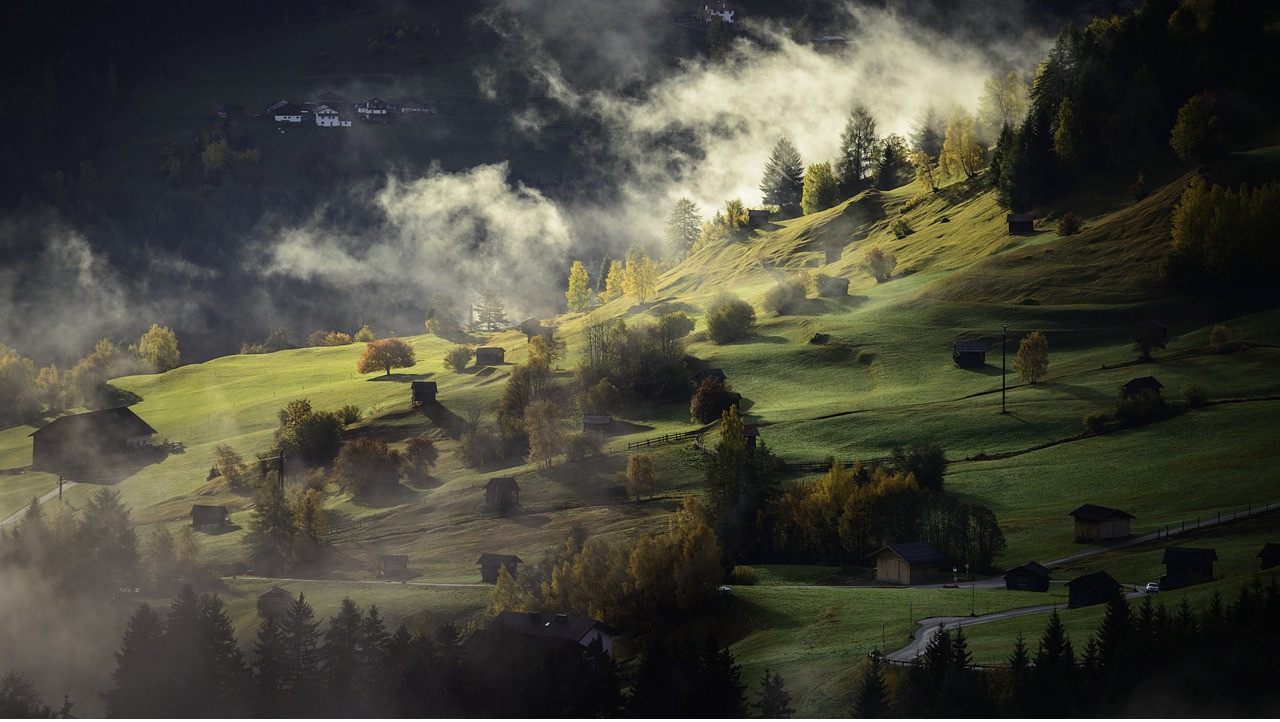
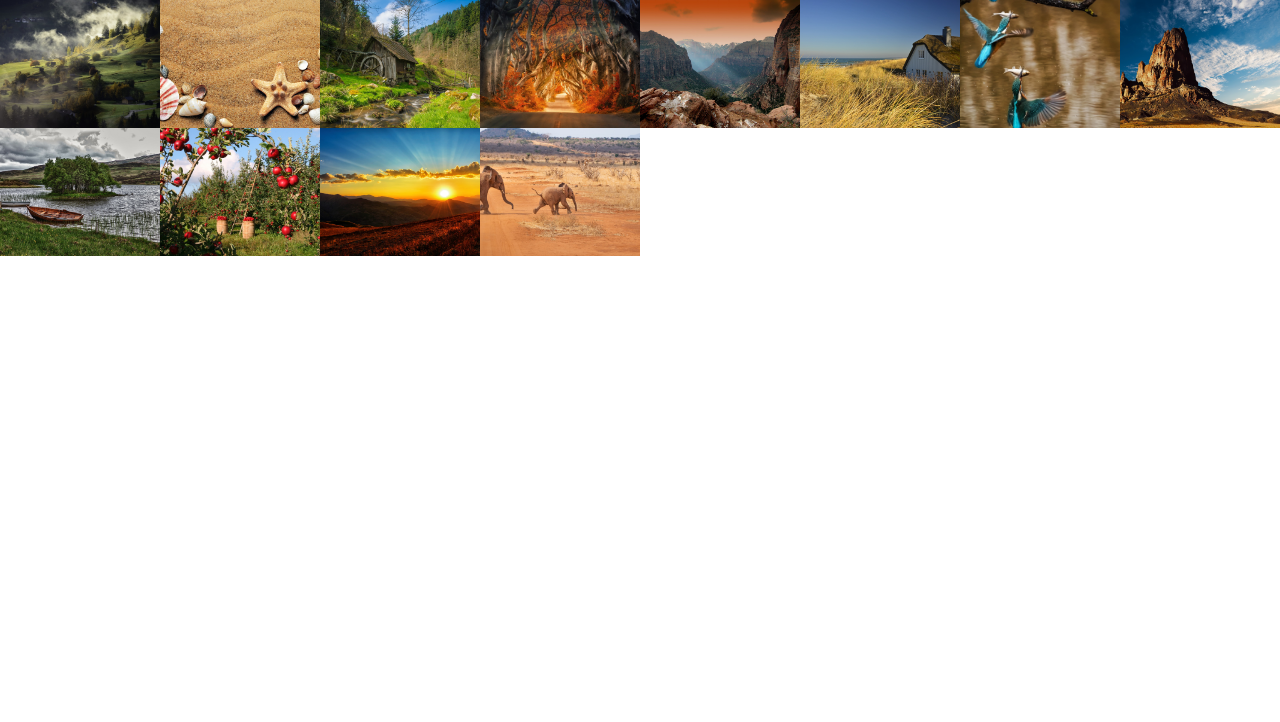
Before and after one commit to cylee1668/50-web-Projects-with-HTML-CSS-and-Javascript, a plain HTML site: page 11-CSS-Grid-Gallery/index.html in a window 1280 px wide. Shown: the top 722 px of the page. Drawn offline with Linux system fonts and the light colour scheme.

Commit message:
gallery and img css

```diff
--- a/11-CSS-Grid-Gallery/style.css
+++ b/11-CSS-Grid-Gallery/style.css
@@ -8,3 +8,16 @@
     width: 100%;
     height: 100vh;
 }
+
+.gallery {
+    display: grid;
+    grid-template-columns: repeat(8, minmax(10px, 1fr));
+    grid-template-rows: repeat(4, 10vw);
+}
+
+img {
+    width: 100%;
+    height: 100%;
+    object-fit: cover;
+
+}
```
